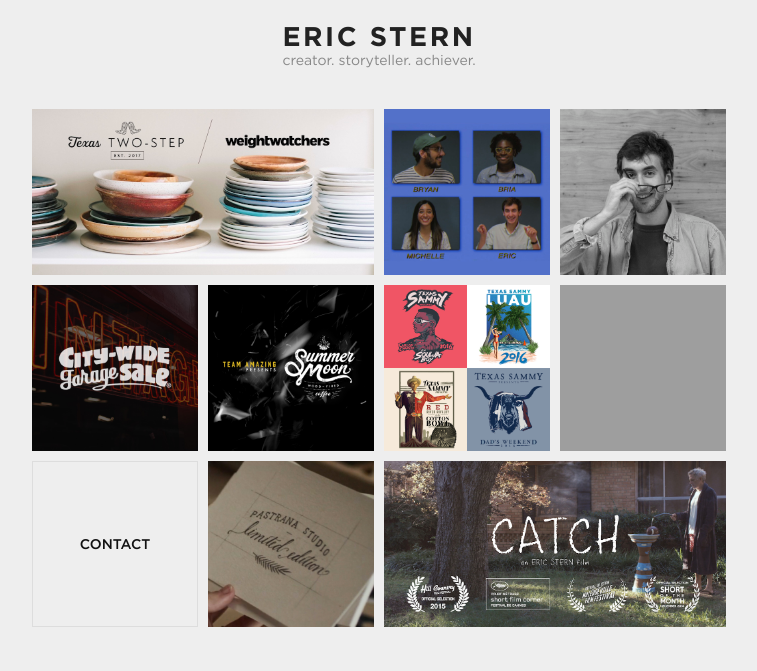
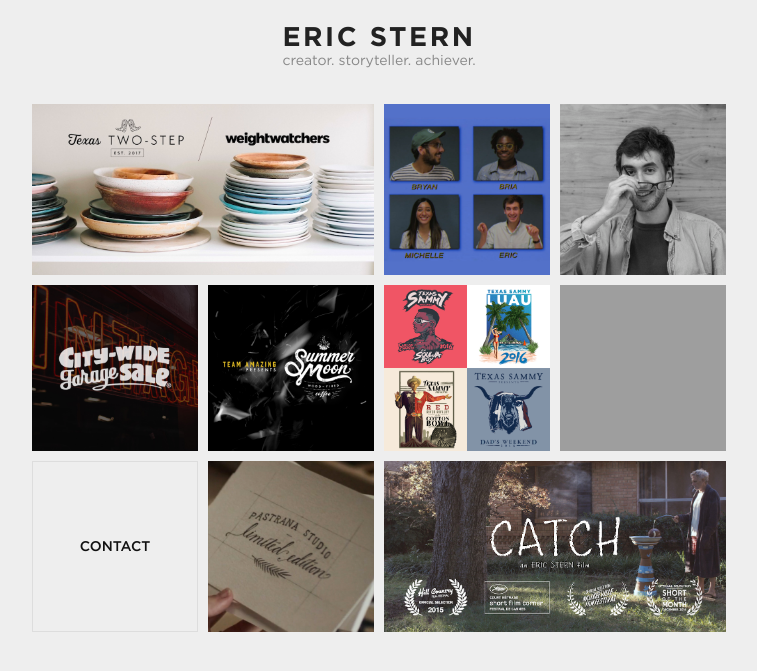
Before and after one commit to heidarianw/EricStern, a Jekyll site: the page built from index.markdown, in a window 1280 px wide. Shown: the top 671 px of the page, without its empty margins (261-1018 px from the left). Built offline with Jekyll 4.4.1, drawn with Linux system fonts in a browser that asks for light colours; nearby versions of some CDN libraries; some web fonts are replaced.

Commit message:
updating grid

```diff
--- a/_sass/_pages.scss
+++ b/_sass/_pages.scss
@@ -11,7 +11,8 @@
 
     .navigation {
       background: $secondary-light-color;
-      margin: 5px;
+      padding: 5px;
+      margin-bottom: 10px;
       align-items: stretch;
       text-align: center;
       box-sizing: border-box;
```
